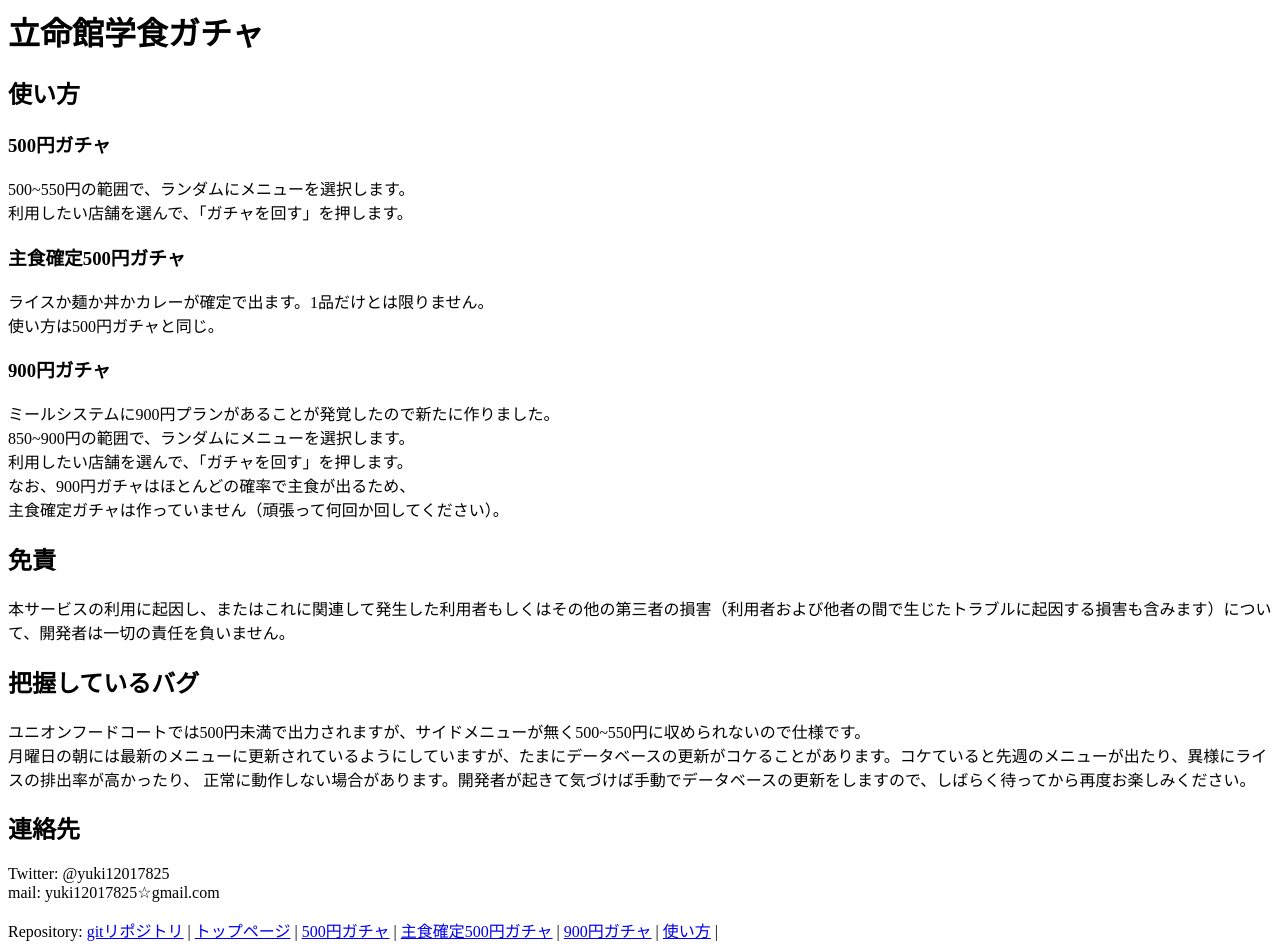
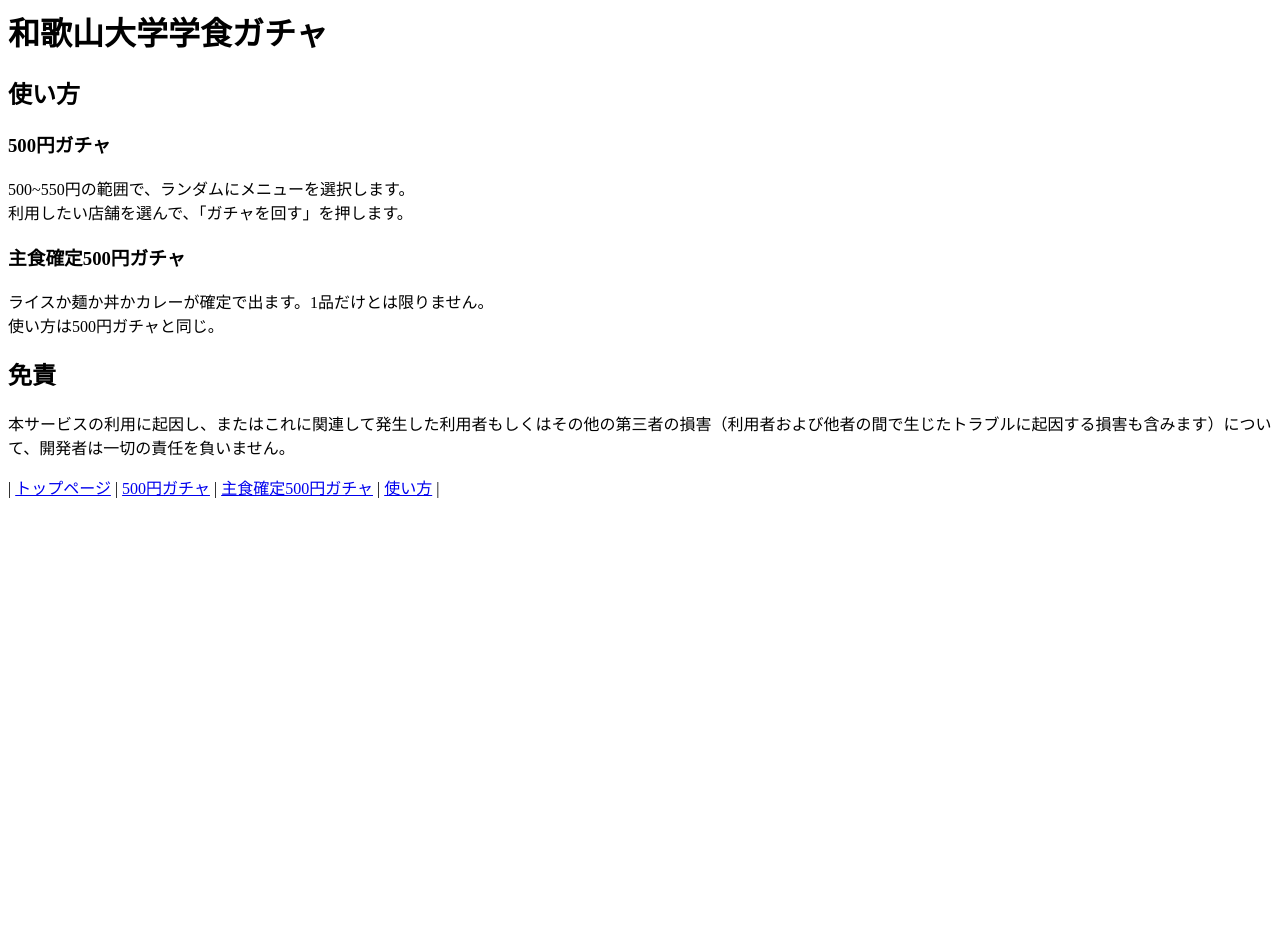
Before and after one commit to ishii-cgp/wadai_gakusyoku_gacha, a plain HTML site: page howtouse.html in a window 1280 px wide. After the commit the page ends 800 px from the top, so only its background shows below. Drawn offline with Linux system fonts and the light colour scheme.

Commit message:
Update howtouse.html

```diff
--- a/howtouse.html
+++ b/howtouse.html
@@ -9,7 +9,7 @@
           gtag('config', 'G-J44ERW0MQZ');
         </script>
 </head>
-<h1 id="立命館学食ガチャ">立命館学食ガチャ</h1>
+<h1 id="立命館学食ガチャ">和歌山大学学食ガチャ</h1>
 <h2 id="使い方">使い方</h2>
 <h3 id="500円ガチャ">500円ガチャ</h3>
 <p>500~550円の範囲で、ランダムにメニューを選択します。</br>
@@ -17,25 +17,10 @@
 <h3 id="主食確定500円ガチャ">主食確定500円ガチャ</h3>
 <p>ライスか麺か丼かカレーが確定で出ます。1品だけとは限りません。</br>
 使い方は500円ガチャと同じ。</p>
-<h3 id="900円ガチャ">900円ガチャ</h3>
-<p>ミールシステムに900円プランがあることが発覚したので新たに作りました。</br>
-  850~900円の範囲で、ランダムにメニューを選択します。</br>
-  利用したい店舗を選んで、「ガチャを回す」を押します。</br>
-  なお、900円ガチャはほとんどの確率で主食が出るため、</br>
-  主食確定ガチャは作っていません（頑張って何回か回してください）。</p>
 <h2 id="免責">免責</h2>
 <p>本サービスの利用に起因し、またはこれに関連して発生した利用者もしくはその他の第三者の損害（利用者および他者の間で生じたトラブルに起因する損害も含みます）について、開発者は一切の責任を負いません。</p>
-<h2 id="把握しているバグ">把握しているバグ</h2>
-ユニオンフードコートでは500円未満で出力されますが、サイドメニューが無く500~550円に収められないので仕様です。</br>
-月曜日の朝には最新のメニューに更新されているようにしていますが、たまにデータベースの更新がコケることがあります。コケていると先週のメニューが出たり、異様にライスの排出率が高かったり、
-正常に動作しない場合があります。開発者が起きて気づけば手動でデータベースの更新をしますので、しばらく待ってから再度お楽しみください。
-<h2 id="連絡先">連絡先</h2>
-<p>Twitter: @yuki12017825</br>
-mail: yuki12017825☆gmail.com</p>
-Repository: <a href="https://github.com/yuki1201/rits_gakushoku_gacha">gitリポジトリ</a>
 
 | <a href="./index.html">トップページ</a> |
 <a href="./gacha500.html">500円ガチャ</a> |
 <a href="./staple.html">主食確定500円ガチャ</a> |
-<a href="./gacha900.html">900円ガチャ</a> |
 <a href="./howtouse.html">使い方</a> |</br>
```
